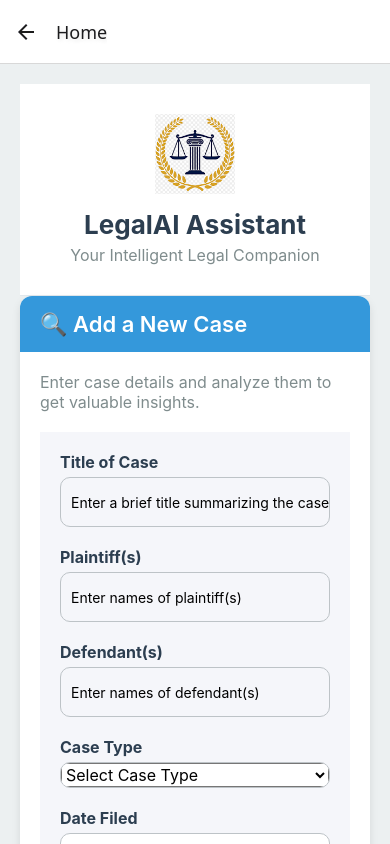
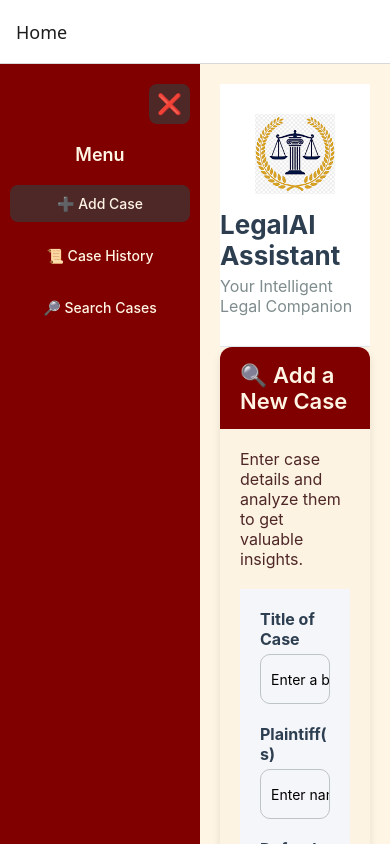
Before and after one commit to riddhikul/JusticeMet, a React Native app: screen /Home in a window 390 px wide. Built offline with nearby package versions, Linux system fonts and the light colour scheme.

Commit message:
sidebar added

```diff
--- a/App.js
+++ b/App.js
@@ -14,7 +14,7 @@ const Stack = createNativeStackNavigator();
 export default function App() {
   return (
     <NavigationContainer>
-      <Stack.Navigator initialRouteName="main">
+      <Stack.Navigator initialRouteName="Home">
         <Stack.Screen name="Home" component={HomeScreen} />
         <Stack.Screen name="image" component={ImageCheck} />
 
--- a/components/HomeScreen.js
+++ b/components/HomeScreen.js
@@ -1,14 +1,15 @@
 import React, { useState } from 'react';
 import { View, Text, StyleSheet, ScrollView, TouchableOpacity, TextInput, Alert } from 'react-native';
-import CaseInput from './CaseInput';  // Import the CaseInput component
-import Analysis from './Analysis';   // Import the Analysis component
-import Header from './Header';       // Import the Header component
-import { searchCase } from './apiService';
+import CaseInput from './CaseInput'; // Import CaseInput component
+import Analysis from './Analysis';  // Import Analysis component
+import Header from './Header';      // Import Header component
+import { searchCase } from './apiService'; // Import API service
 
 const HomeScreen = ({ navigation }) => {
-
   const [searchTitle, setSearchTitle] = useState('');
   const [searchResults, setSearchResults] = useState([]);
+  const [activeSection, setActiveSection] = useState('add-case'); // Tracks current section
+  const [isSidebarOpen, setIsSidebarOpen] = useState(true); // Sidebar toggle state
 
   const handleSearchCase = async () => {
     try {
@@ -22,10 +23,56 @@ const HomeScreen = ({ navigation }) => {
   };
 
   return (
-    <ScrollView style={styles.container}>
-      <Header /> {/* Include the Header here */}
+    <View style={styles.container}>
+      {/* Sidebar */}
+      <View style={[styles.sidebar, !isSidebarOpen && styles.sidebarCollapsed]}>
+        {/* Toggle Button */}
+        <TouchableOpacity
+          style={styles.toggleButton}
+          onPress={() => setIsSidebarOpen(!isSidebarOpen)}
+        >
+          <Text style={styles.toggleButtonText}>{isSidebarOpen ? '❌' : '☰'}</Text>
+        </TouchableOpacity>
 
-      {/* Case Input Section (Wrapped in Card UI) */}
+        {/* Sidebar Items */}
+        {isSidebarOpen && (
+          <>
+            <Text style={styles.sidebarTitle}>Menu</Text>
+            <TouchableOpacity
+              style={[
+                styles.sidebarItem,
+                activeSection === 'add-case' && styles.activeSidebarItem,
+              ]}
+              onPress={() => setActiveSection('add-case')}
+            >
+              <Text style={styles.sidebarText}>➕ Add Case</Text>
+            </TouchableOpacity>
+            <TouchableOpacity
+              style={[
+                styles.sidebarItem,
+                activeSection === 'case-history' && styles.activeSidebarItem,
+              ]}
+              onPress={() => setActiveSection('case-history')}
+            >
+              <Text style={styles.sidebarText}>📜 Case History</Text>
+            </TouchableOpacity>
+            <TouchableOpacity
+              style={[
+                styles.sidebarItem,
+                activeSection === 'search-cases' && styles.activeSidebarItem,
+              ]}
+              onPress={() => setActiveSection('search-cases')}
+            >
+              <Text style={styles.sidebarText}>🔎 Search Cases</Text>
+            </TouchableOpacity>
+          </>
+        )}
+      </View>
+
+      {/* Main Content */}
+      <ScrollView style={styles.content}>
+        <Header /> {/* Keep the header */}
+        {activeSection === 'add-case' && (
           <View style={styles.card}>
             <View style={styles.cardHeader}>
               <Text style={styles.sectionTitle}>🔍 Add a New Case</Text>
@@ -37,8 +84,8 @@ const HomeScreen = ({ navigation }) => {
               <CaseInput navigation={navigation} />
             </View>
           </View>
-
-      {/* Analysis Section (Wrapped in Card UI) */}
+        )}
+        {activeSection === 'case-history' && (
           <View style={styles.card}>
             <View style={styles.cardHeader}>
               <Text style={styles.sectionTitle}>📜 Case History</Text>
@@ -47,17 +94,15 @@ const HomeScreen = ({ navigation }) => {
               <Text style={styles.sectionDescription}>
                 View and manage all previously analyzed cases.
               </Text>
-          <Analysis navigation={navigation} /> {/* Displaying the analysis component */}
+              <Analysis navigation={navigation} />
             </View>
           </View>
-
-  {/* Search Cases Section */}
+        )}
+        {activeSection === 'search-cases' && (
           <View style={styles.card}>
             <View style={styles.cardHeader}>
               <Text style={styles.sectionTitle}>🔎 Search Cases</Text>
             </View>
-
-        {/* Search Input */}
             <View style={styles.cardBody}>
               <Text style={styles.inputLabel}>Search by Title</Text>
               <TextInput
@@ -65,15 +110,11 @@ const HomeScreen = ({ navigation }) => {
                 value={searchTitle}
                 onChangeText={setSearchTitle}
                 placeholder="Enter case title to search"
-            onSubmitEditing={handleSearchCase} // Trigger search on Enter
+                onSubmitEditing={handleSearchCase}
               />
-
-          {/* Search Button */}
               <TouchableOpacity style={styles.actionButton} onPress={handleSearchCase}>
                 <Text style={styles.buttonText}>Search Case</Text>
               </TouchableOpacity>
-
-          {/* Search Results Display */}
               {searchResults.length > 0 && (
                 <View style={styles.resultsContainer}>
                   <Text style={styles.resultsTitle}>Search Results:</Text>
@@ -88,19 +129,70 @@ const HomeScreen = ({ navigation }) => {
               )}
             </View>
           </View>
-
+        )}
       </ScrollView>
+    </View>
   );
 };
 
 const styles = StyleSheet.create({
   container: {
     flex: 1,
-    backgroundColor: '#ecf0f1',
+    flexDirection: 'row', // Layout for sidebar + main content
+    backgroundColor: '#FFF5E4', // Cream background
+  },
+  sidebar: {
+    width: 200,
+    backgroundColor: '#800000', // Maroon sidebar
+    paddingVertical: 20,
+    paddingHorizontal: 10,
+    justifyContent: 'flex-start',
+    alignItems: 'center',
+    transition: 'width 0.3s ease', // Smooth collapse
+  },
+  sidebarCollapsed: {
+    width: 60,
+    justifyContent: 'flex-start',
+  },
+  toggleButton: {
+    alignSelf: 'flex-end',
+    marginBottom: 20,
+    backgroundColor: '#4E2727',
+    padding: 8,
+    borderRadius: 8,
+  },
+  toggleButtonText: {
+    color: '#FFF5E4',
+    fontSize: 20,
+  },
+  sidebarTitle: {
+    fontSize: 18,
+    color: '#FFF5E4', // Cream text
+    marginBottom: 20,
+    fontWeight: '600',
+  },
+  sidebarItem: {
+    marginBottom: 15,
+    padding: 10,
+    borderRadius: 8,
+    width: '100%',
+    alignItems: 'center',
+    backgroundColor: 'transparent', // Default background
+  },
+  activeSidebarItem: {
+    backgroundColor: '#4E2727', // Darker maroon for active item
+  },
+  sidebarText: {
+    color: '#FFF5E4', // Cream text
+    fontSize: 14,
+    fontWeight: '500',
+  },
+  content: {
+    flex: 1,
     padding: 20,
   },
   card: {
-    backgroundColor: '#fff',
+    backgroundColor: '#FDF3E3', // Light cream
     borderRadius: 12,
     marginBottom: 20,
     shadowColor: '#000',
@@ -110,7 +202,7 @@ const styles = StyleSheet.create({
     elevation: 6,
   },
   cardHeader: {
-    backgroundColor: '#3498db',
+    backgroundColor: '#800000', // Maroon header
     paddingVertical: 15,
     paddingHorizontal: 20,
     borderTopLeftRadius: 12,
@@ -122,36 +214,37 @@ const styles = StyleSheet.create({
   sectionTitle: {
     fontSize: 22,
     fontWeight: '600',
-    color: '#fff',
+    color: '#FFF5E4', // Cream text
   },
   sectionDescription: {
     fontSize: 16,
-    color: '#7f8c8d',
+    color: '#4E2727', // Dark maroon
     marginBottom: 20,
   },
   inputLabel: {
     fontSize: 16,
-    color: '#2c3e50',
+    color: '#4E2727',
     marginBottom: 10,
   },
   input: {
     height: 40,
-    borderColor: '#ccc',
+    borderColor: '#D7CCC8',
     borderWidth: 1,
     borderRadius: 8,
     paddingLeft: 10,
     fontSize: 16,
     marginBottom: 15,
+    backgroundColor: '#FFF',
+    color: '#4E2727',
   },
   actionButton: {
-    backgroundColor: '#3498db',
+    backgroundColor: '#800000',
     borderRadius: 8,
     paddingVertical: 12,
-    marginBottom: 20,
     alignItems: 'center',
   },
   buttonText: {
-    color: '#fff',
+    color: '#FFF5E4',
     fontSize: 18,
     fontWeight: '600',
   },
@@ -161,11 +254,11 @@ const styles = StyleSheet.create({
   resultsTitle: {
     fontSize: 18,
     fontWeight: '600',
-    color: '#34495e',
+    color: '#4E2727',
     marginBottom: 10,
   },
   resultItemContainer: {
-    backgroundColor: '#f9f9f9',
+    backgroundColor: '#F9EFE3',
     padding: 10,
     borderRadius: 8,
     marginBottom: 8,
@@ -177,11 +270,11 @@ const styles = StyleSheet.create({
   },
   resultItem: {
     fontSize: 16,
-    color: '#7f8c8d',
+    color: '#4E2727',
   },
   caseTitle: {
     fontWeight: 'bold',
-    color: '#2c3e50',
+    color: '#800000',
   },
 });
 
--- a/components/ImageCheck.js
+++ b/components/ImageCheck.js
@@ -4,7 +4,7 @@ import { View, Image, StyleSheet } from 'react-native';
 const ImageCheck = () => {
   return (
     <View style={styles.container}>
-      <Image source={require('../assets/Homehero.jpg')} style={styles.image} />
+      {/* <Image source={require('../assets/Homehero.jpg')} style={styles.image} /> */}
     </View>
   );
 };
```
Also changed, not shown: assets/Homehero.jpg (deleted). Lines whose indentation alone changed are shown as unchanged.
